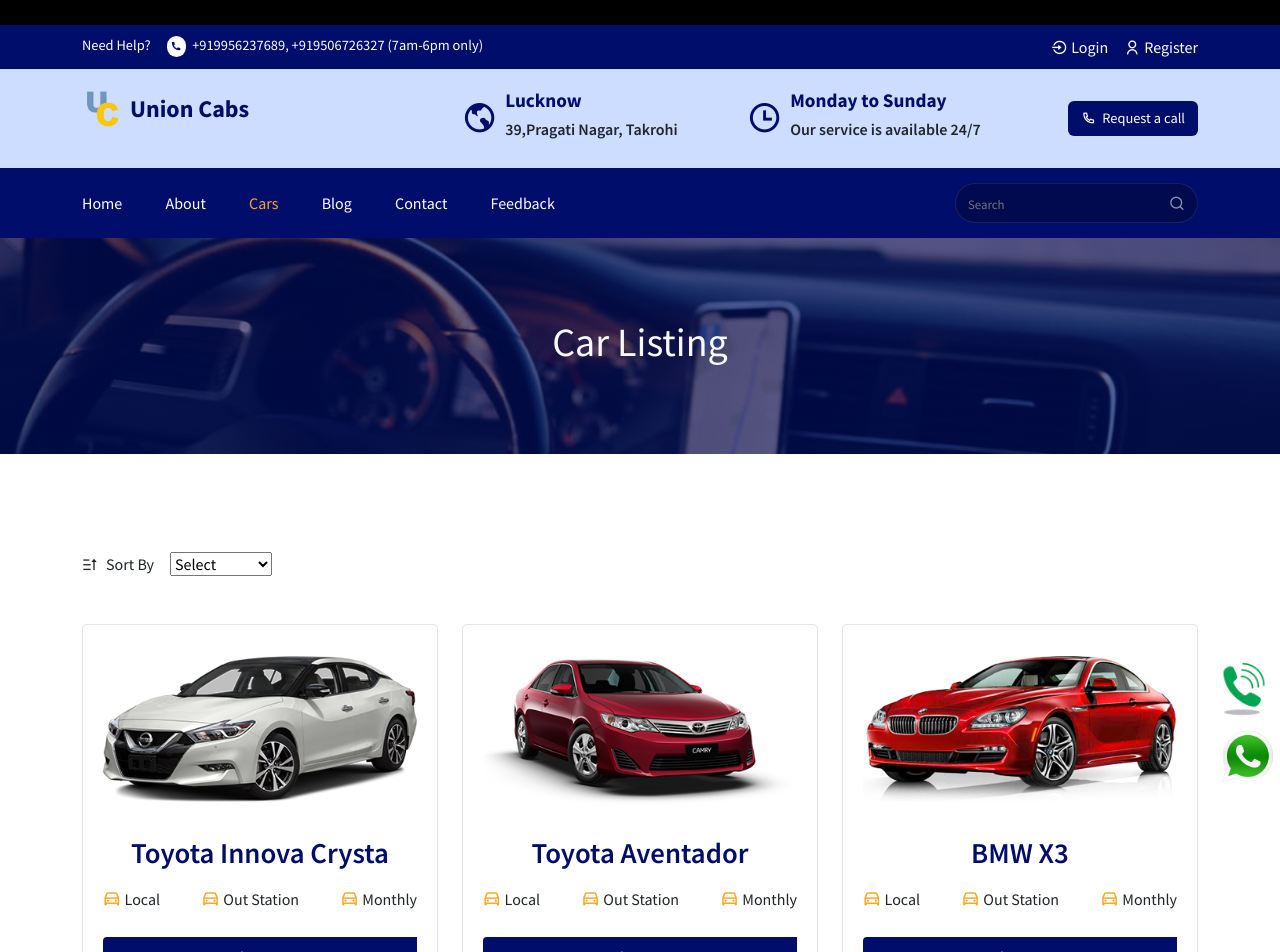
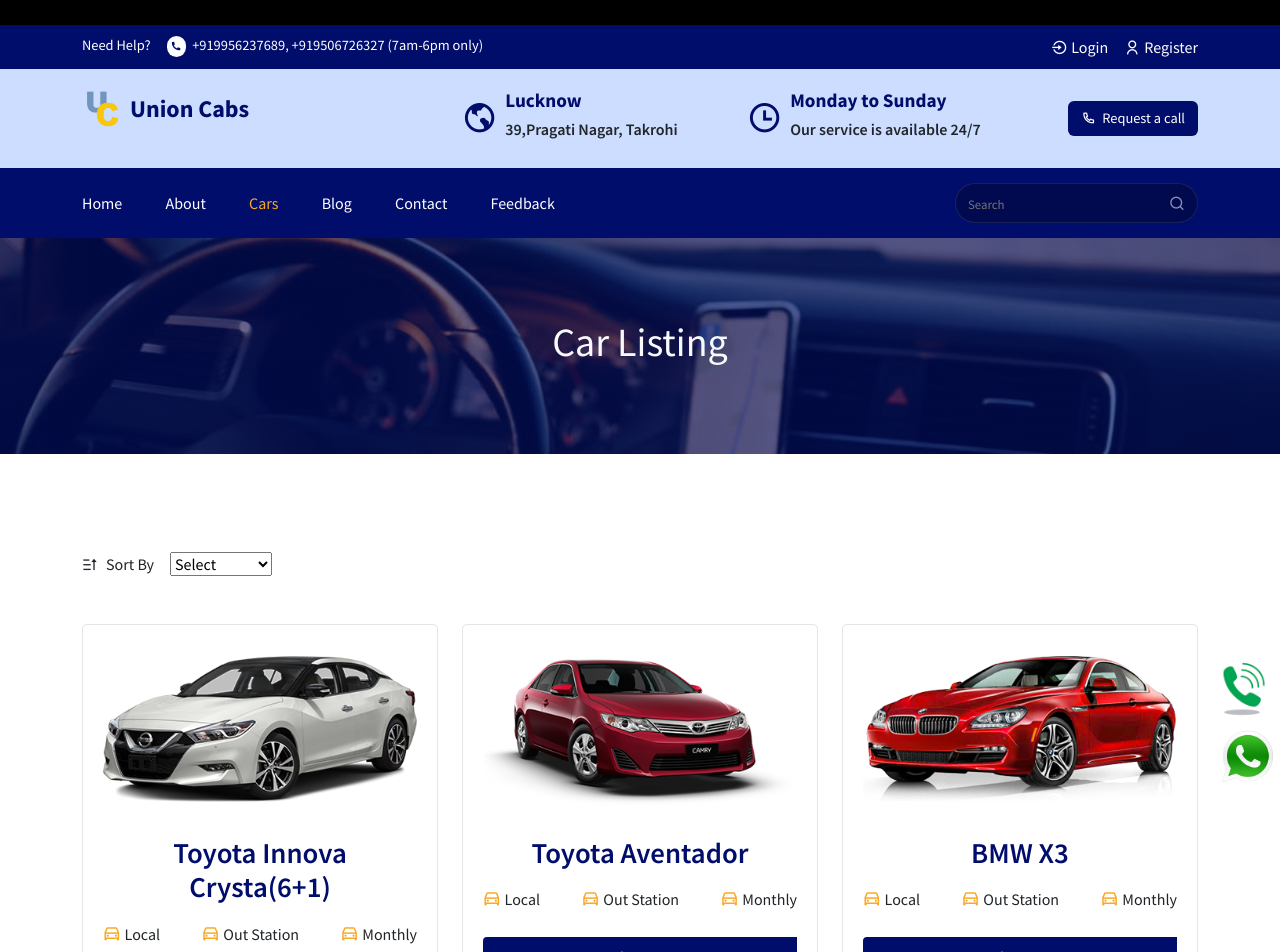
Before and after one commit to vermanand1998/SACHINCUNIONCAB, a React (Create React App) app: page /cars in a window 1280 px wide. Shown: the top 952 px of the page. Built offline with nearby package versions, Linux system fonts and the light colour scheme.

Commit message:
Update carData.js

```diff
--- a/src/assets/data/carData.js
+++ b/src/assets/data/carData.js
@@ -13,7 +13,7 @@
     id: 1,
     brand: "Toyota",
     rating: 112,
-    carName: "Toyota Innova Crysta",
+    carName: "Toyota Innova Crysta(6+1)",
     imgUrl: img01,
     model: "Model 3",
     price: 44,
@@ -28,7 +28,7 @@
           "4 Hours 40 KM Rs. 1400/-",
           "8 Hours 80 KM Rs. 1800/-",
           "Extra Hours Rs. 100/- Per Hour",
-          "Night Charges Rs. 200/-",
+          "Night Charges Rs. 300/-",
         ],
       },
     ],
```
